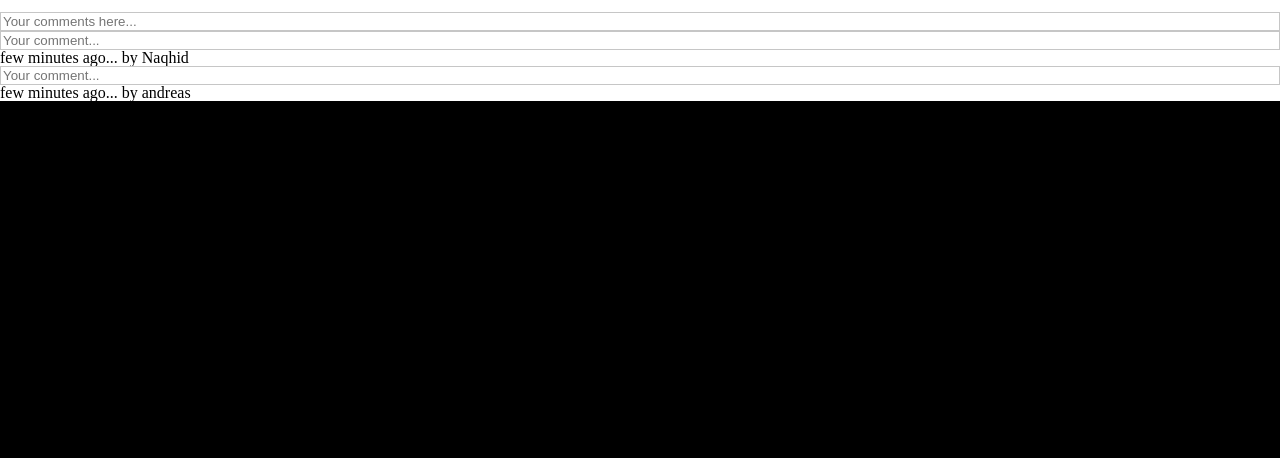
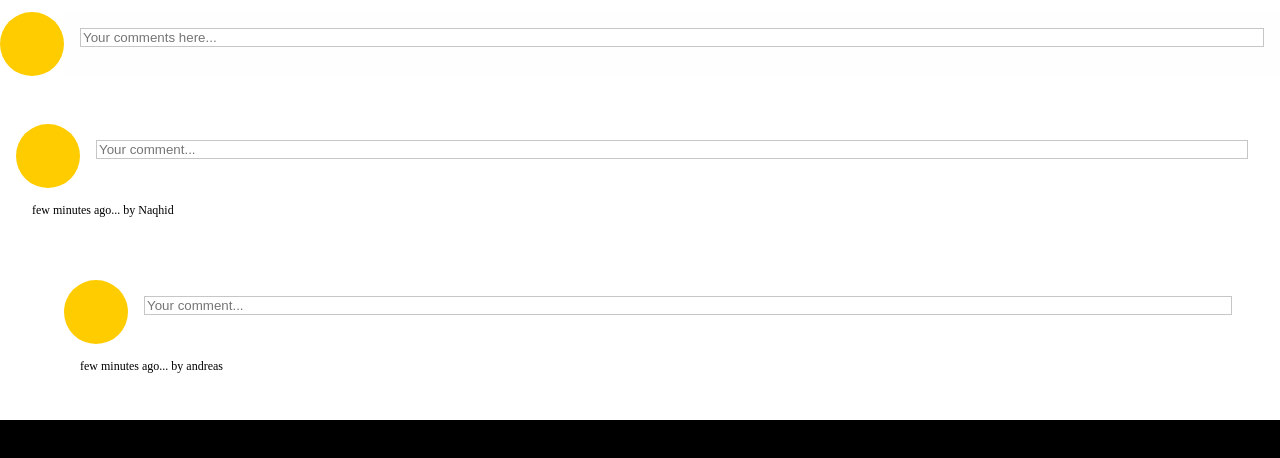
Before and after one commit to AndreasGalster/microverse-youtube, a plain HTML site: page index.html in a window 1280 px wide. Shown: the part 456-914 px from the top of the page. Drawn offline with nearby package versions, Linux system fonts and the light colour scheme.

Commit message:
Update styles.css

```diff
--- a/styles.css
+++ b/styles.css
@@ -56,3 +56,60 @@ input {
 #subheadline p {
     flex-grow: 1;
 }
+
+.comment-input{
+    display: grid;
+    grid-template-columns : 64px 1fr;
+    grid-template-areas: "avatar comment";
+}
+
+.avatar{
+    border-radius: 50%;
+    grid-area: avatar;
+    background: #fc0;
+    height: 64px;
+    width: 64px;
+}
+.input{
+
+    grid-area: comment;
+    background: #fefefe;
+    padding: 1rem;
+}
+
+.comment-list{
+
+    margin-top: 2rem;
+    grid-column-end: span 2;
+
+}
+
+.comment-item{
+
+    display: grid;
+    grid-template-columns: 64px 1fr;
+    grid-template-areas:
+    "avatar comment"
+    "meta meta";
+    background: rgba(red, green, blue, alpha);
+    padding: 1rem;
+}
+
+.comment{
+    grid-area: comment;
+    padding: 1rem;
+}
+
+.meta{
+
+    grid-area: meta;
+    display: flex;
+    align-items: center;
+    padding: 1rem;
+    font-size: 12px;
+}
+
+.comment-item > .comment-list {
+
+    padding-left: 2rem;
+}
```
